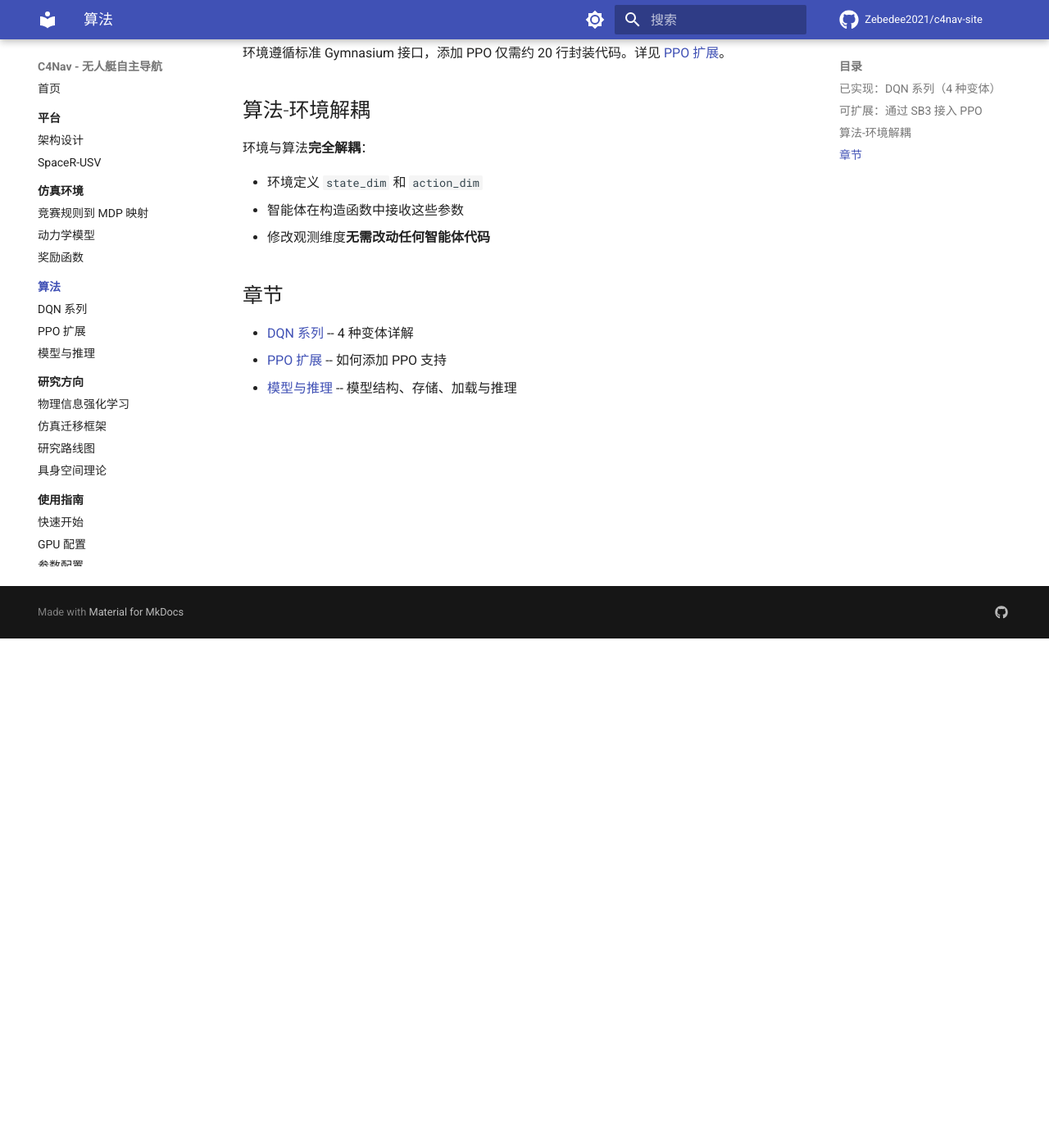
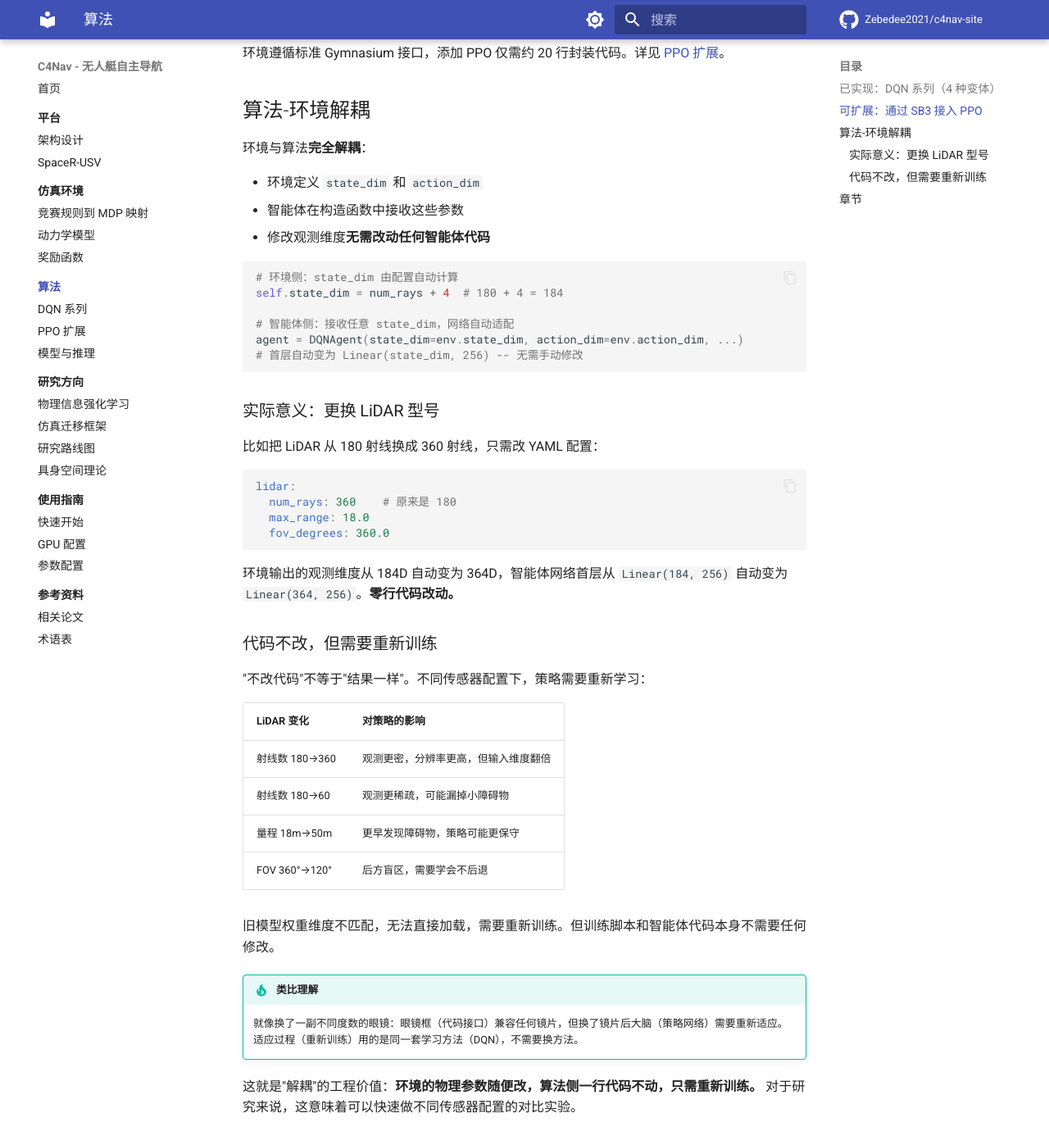
Before and after one commit to Zebedee2021/c4nav-site, an MkDocs documentation site: the page built from docs/algorithms/index.md, in a window 1280 px wide and 1400 px high, scrolled down 621 px. Shown: the top 1397 px of the window at 82% size. Built offline with MkDocs 1.6.1 and Material for MkDocs 9.7.7, drawn with Linux system fonts in a browser that asks for light colours; comment, search, counter and statistics services are not loaded.

Commit message:
docs: expand algorithm-environment decoupling explanation
Add LiDAR swap example, code snippets, impact table, and eyeglasses
analogy to make the decoupling concept beginner-friendly.

🤖 Generated with [Qoder][https://qoder.com]

````diff
--- a/docs/algorithms/index.md
+++ b/docs/algorithms/index.md
@@ -25,6 +25,46 @@ c4nav-core 已实现的算法和可扩展方向。
 - 智能体在构造函数中接收这些参数
 - 修改观测维度**无需改动任何智能体代码**
 
+```python
+# 环境侧：state_dim 由配置自动计算
+self.state_dim = num_rays + 4  # 180 + 4 = 184
+
+# 智能体侧：接收任意 state_dim，网络自动适配
+agent = DQNAgent(state_dim=env.state_dim, action_dim=env.action_dim, ...)
+# 首层自动变为 Linear(state_dim, 256) -- 无需手动修改
+```
+
+### 实际意义：更换 LiDAR 型号
+
+比如把 LiDAR 从 180 射线换成 360 射线，只需改 YAML 配置：
+
+```yaml
+lidar:
+  num_rays: 360    # 原来是 180
+  max_range: 18.0
+  fov_degrees: 360.0
+```
+
+环境输出的观测维度从 184D 自动变为 364D，智能体网络首层从 `Linear(184, 256)` 自动变为 `Linear(364, 256)`。**零行代码改动。**
+
+### 代码不改，但需要重新训练
+
+"不改代码"不等于"结果一样"。不同传感器配置下，策略需要重新学习：
+
+| LiDAR 变化 | 对策略的影响 |
+|-----------|------------|
+| 射线数 180→360 | 观测更密，分辨率更高，但输入维度翻倍 |
+| 射线数 180→60 | 观测更稀疏，可能漏掉小障碍物 |
+| 量程 18m→50m | 更早发现障碍物，策略可能更保守 |
+| FOV 360°→120° | 后方盲区，需要学会不后退 |
+
+旧模型权重维度不匹配，无法直接加载，需要重新训练。但训练脚本和智能体代码本身不需要任何修改。
+
+!!! tip "类比理解"
+    就像换了一副不同度数的眼镜：眼镜框（代码接口）兼容任何镜片，但换了镜片后大脑（策略网络）需要重新适应。适应过程（重新训练）用的是同一套学习方法（DQN），不需要换方法。
+
+这就是"解耦"的工程价值：**环境的物理参数随便改，算法侧一行代码不动，只需重新训练。** 对于研究来说，这意味着可以快速做不同传感器配置的对比实验。
+
 ## 章节
 
 - [DQN 系列](dqn-family.md) -- 4 种变体详解
````
